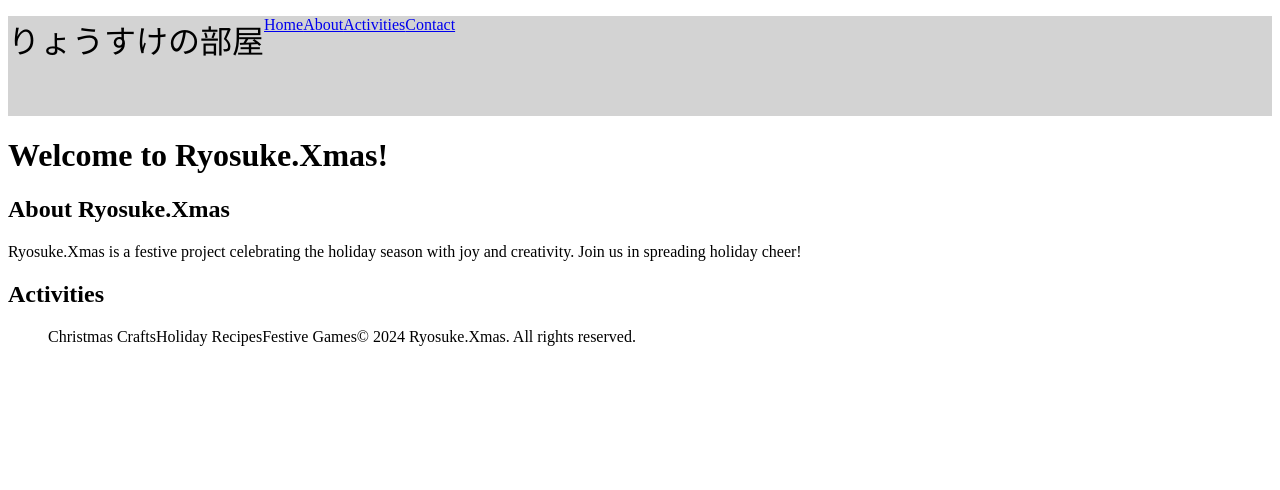
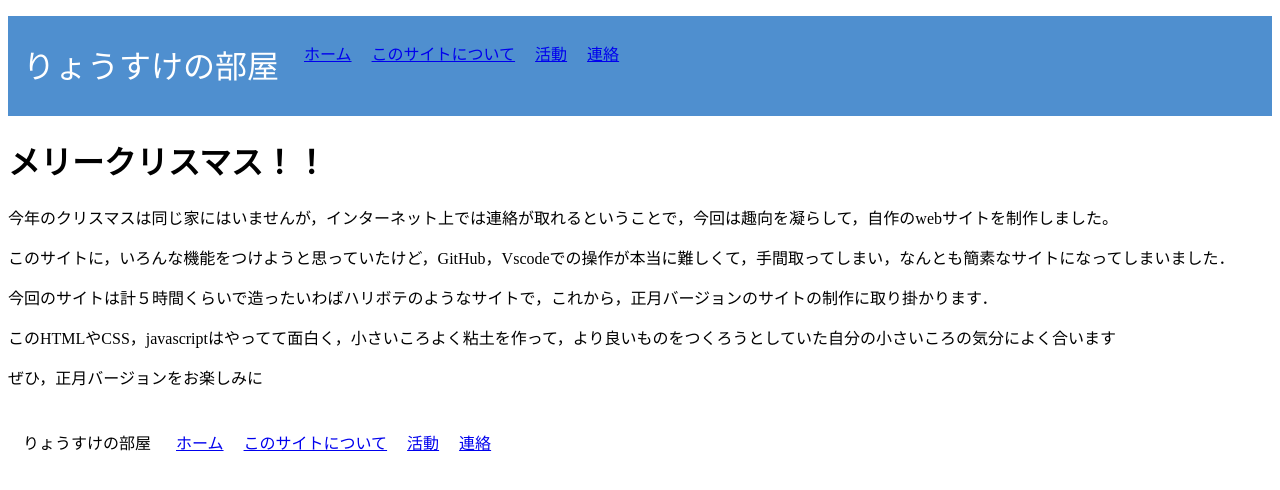
Before and after one commit to Iwano988/myXmasSite, a plain HTML site: page index.html in a window 1280 px wide. Drawn offline with Linux system fonts and the light colour scheme.

Commit message:
headerとfooterの基礎ができた，正直，footerの背景色が変わらなくて，頭をひねらされてる．

```diff
--- a/index.html
+++ b/index.html
@@ -14,30 +14,35 @@
         </div>
         <div class="header-menu">
             <ul>
-                <li><a href="index.html">Home</a></li>
-                <li><a href="about.html">About</a></li>
-                <li><a href="activities.html">Activities</a></li>
-                <li><a href="contact.html">Contact</a></li>
+                <li><a href="index.html">ホーム</a></li>
+                <li><a href="about.html">このサイトについて</a></li>
+                <li><a href="activities.html">活動</a></li>
+                <li><a href="contact.html">連絡</a></li>
             </ul>
         </div>
     </div>
     <header>
-        <h1>Welcome to Ryosuke.Xmas!</h1>
+        <h1>メリークリスマス！！</h1>
+        <p>今年のクリスマスは同じ家にはいませんが，インターネット上では連絡が取れるということで，今回は趣向を凝らして，自作のwebサイトを制作しました。</p>
+        <p>このサイトに，いろんな機能をつけようと思っていたけど，GitHub，Vscodeでの操作が本当に難しくて，手間取ってしまい，なんとも簡素なサイトになってしまいました．</p>
+
+        <p>今回のサイトは計５時間くらいで造ったいわばハリボテのようなサイトで，これから，正月バージョンのサイトの制作に取り掛かります．</p>
+        <p>このHTMLやCSS，javascriptはやってて面白く，小さいころよく粘土を作って，より良いものをつくろうとしていた自分の小さいころの気分によく合います</p>
+        <p>ぜひ，正月バージョンをお楽しみに</p>
     </header>
     <main>
-        <section>
-            <h2>About Ryosuke.Xmas</h2>
-            <p>Ryosuke.Xmas is a festive project celebrating the holiday season with joy and creativity. Join us in spreading holiday cheer!</p>
-        </section>
-        <section>
-            <h2>Activities</h2>
-            <ul>
-                <li>Christmas Crafts</li>
-                <li>Holiday Recipes</li>
-                <li>Festive Games</li>
-            </ul>
-        </section>
+
     </main>
     <footer>
-        <p>&copy; 2024 Ryosuke.Xmas. All rights reserved.</p>
+        <div class="footer-logo">
+            りょうすけの部屋
+        </div>
+        <div class ="footer-menu">
+            <ul>
+                <li><a href="index.html">ホーム</a></li>
+                <li><a href="about.html">このサイトについて</a></li>
+                <li><a href="activities.html">活動</a></li>
+                <li><a href="contact.html">連絡</a></li>
+            </ul>
+
     </footer>
--- a/stylesheet.css
+++ b/stylesheet.css
@@ -1,16 +1,41 @@
 .header-logo {
     float:left;
-    padding: 25px, 40px;
+    padding: 25px 15px;
     font-size:32px;
-    font-family: 'Courier New', Courier, monospace;
+    font-family: Avenir Next;
 }
 li{
     list-style-type: none;
     float :left;
-    padding: 25px, 40px;
+    padding: 25px 10px;
+    font-family: Avenir Next;
 }
 .header{
-    background-color: rgb(211, 211, 211);
+    background-color: rgb(79, 143, 207);
     height: 100px;
+    width: 100%;
+    color : #fff;
 
 }
+
+.footer{
+    background-color: #2f5167;
+    color : #fff;
+    height : 150px;
+}
+.footer-list{
+    list-style-type: none;
+
+    float: right;
+
+}
+.footer-list li{
+    padding: 10px 15px;
+    font-family: Avenir Next;
+}
+.footer-logo{
+    float: left;
+    padding: 25px 15px;
+    font-size:16px;
+    font-family: Avenir Next;
+}
```
